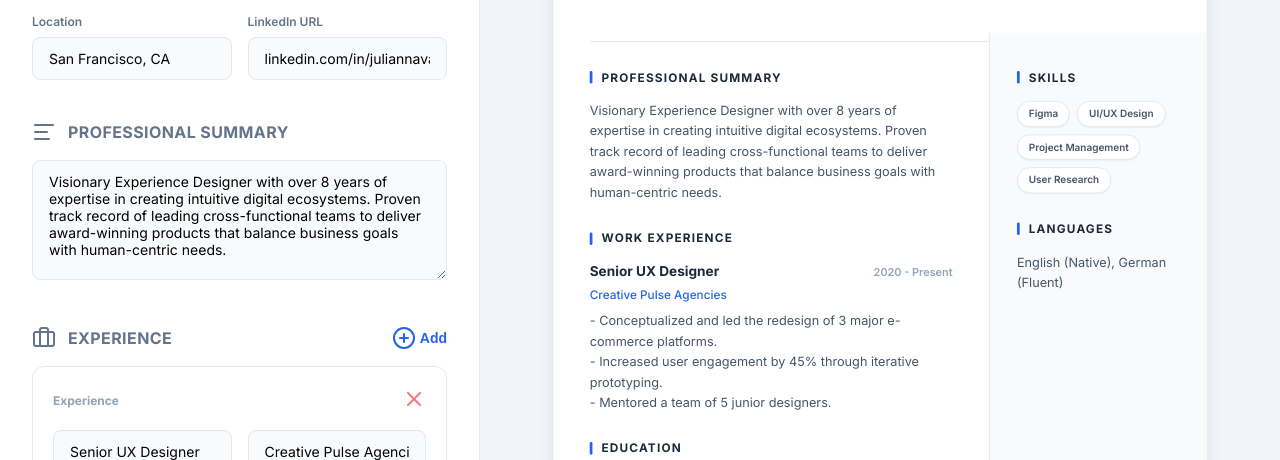
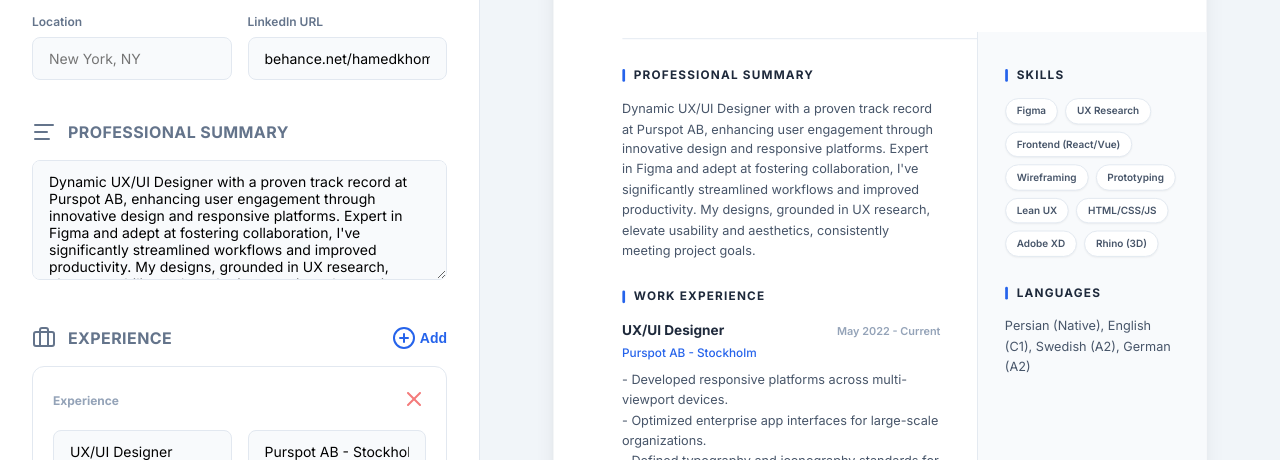
Before and after one commit to hamedkhomjani/CV_MASTER, a plain HTML site: page index.html in a window 1280 px wide. Shown: the part 340-800 px from the top of the page. Drawn offline with nearby package versions, Linux system fonts and the light colour scheme.

Commit message:
Personalize CV data, fix multi-page PDF layout and print margins

```diff
--- a/index.html
+++ b/index.html
@@ -217,6 +217,9 @@
                                 <p>Generated by <b>ArchiCV</b> • Design and developed by Hamed Khomjani</p>
                             </div>
                         </div>
+
+                        <!-- Page Break Indicator (Hidden in PDF) -->
+                        <div class="page-break-indicator" data-html2canvas-ignore>PAGE BREAK (A4)</div>
                     </div>
                 </div>
             </section>
--- a/script.js
+++ b/script.js
@@ -314,11 +314,12 @@ document.addEventListener('DOMContentLoaded', () => {
         const fileName = (fullNameInput.value || 'Resume').replace(/\s+/g, '_') + '.pdf';
 
         const opt = {
-            margin: 0,
+            margin: [15, 0, 15, 0], // Top, Left, Bottom, Right
             filename: fileName,
             image: { type: 'jpeg', quality: 0.98 },
             html2canvas: { scale: 2, useCORS: true },
-            jsPDF: { unit: 'mm', format: 'a4', orientation: 'portrait' }
+            jsPDF: { unit: 'mm', format: 'a4', orientation: 'portrait' },
+            pagebreak: { mode: 'css' }
         };
 
         // Briefly remove transform for clean capture if needed,
@@ -357,32 +358,63 @@ document.addEventListener('DOMContentLoaded', () => {
 
     function addInitialData() {
         // Personal
-        fullNameInput.value = "Julianna Vance";
-        jobTitleInput.value = "Lead Experience Designer";
-        emailInput.value = "julianna.vance@example.com";
-        phoneInput.value = "+1 (555) 000-1234";
-        locationInput.value = "San Francisco, CA";
-        linkedinInput.value = "linkedin.com/in/juliannavance";
-        summaryInput.value = "Visionary Experience Designer with over 8 years of expertise in creating intuitive digital ecosystems. Proven track record of leading cross-functional teams to deliver award-winning products that balance business goals with human-centric needs.";
-        languagesInput.value = "English (Native), German (Fluent)";
+        fullNameInput.value = "Hamed Khomjani";
+        jobTitleInput.value = "UX/UI Designer";
+        emailInput.value = "eng.h.khomjani@gmail.com";
+        phoneInput.value = "0762573273";
+        location.value = "Älvsjö, Stockholm"; // Simplified for layout
+        linkedinInput.value = "behance.net/hamedkhomjanidesign";
+        summaryInput.value = "Dynamic UX/UI Designer with a proven track record at Purspot AB, enhancing user engagement through innovative design and responsive platforms. Expert in Figma and adept at fostering collaboration, I've significantly streamlined workflows and improved productivity. My designs, grounded in UX research, elevate usability and aesthetics, consistently meeting project goals.";
+        languagesInput.value = "Persian (Native), English (C1), Swedish (A2), German (A2)";
 
-        // One Exp
-        createItem(expTemplate, experienceList);
-        const lastExp = experienceList.lastElementChild;
-        lastExp.querySelector('.exp-title').value = "Senior UX Designer";
-        lastExp.querySelector('.exp-company').value = "Creative Pulse Agencies";
-        lastExp.querySelector('.exp-dates').value = "2020 - Present";
-        lastExp.querySelector('.exp-desc').value = "- Conceptualized and led the redesign of 3 major e-commerce platforms.\n- Increased user engagement by 45% through iterative prototyping.\n- Mentored a team of 5 junior designers.";
+        // Experience
+        const expData = [
+            {
+                title: "UX/UI Designer",
+                company: "Purspot AB - Stockholm",
+                dates: "May 2022 - Current",
+                desc: "- Developed responsive platforms across multi-viewport devices.\n- Optimized enterprise app interfaces for large-scale organizations.\n- Defined typography and iconography standards for mobile/web.\n- Created UX deliverables: task analyses, storyboards, and use cases."
+            },
+            {
+                title: "UX/UI Designer",
+                company: "ILISH - Stockholm",
+                dates: "May 2020 - April 2022",
+                desc: "- Improved layouts to achieve usability and performance objectives.\n- Documented style guidelines for high-traffic mobile apps.\n- Collaborated with dev teams to ensure pixel-perfect implementation."
+            },
+            {
+                title: "UX Designer",
+                company: "Gapfilm - Tehran",
+                dates: "March 2018 - April 2020",
+                desc: "- Implemented Scrum methodology in software development cycles.\n- Generated UX research and user flow concepts for media apps.\n- Crafted icon sets and brand-aligned mobile interfaces."
+            }
+        ];
 
-        // One Edu
-        createItem(eduTemplate, educationList);
-        const lastEdu = educationList.lastElementChild;
-        lastEdu.querySelector('.edu-degree').value = "M.A. in Interaction Design";
-        lastEdu.querySelector('.edu-school').value = "Stanford University";
-        lastEdu.querySelector('.edu-dates').value = "2014 - 2016";
+        expData.forEach(exp => {
+            createItem(expTemplate, experienceList);
+            const last = experienceList.lastElementChild;
+            last.querySelector('.exp-title').value = exp.title;
+            last.querySelector('.exp-company').value = exp.company;
+            last.querySelector('.exp-dates').value = exp.dates;
+            last.querySelector('.exp-desc').value = exp.desc;
+        });
 
-        // Some Skills
-        ['Figma', 'UI/UX Design', 'Project Management', 'User Research'].forEach(s => {
+        // Education
+        const eduData = [
+            { degree: "AI in Design & Mobile UX", school: "ProApp Online", dates: "Dec 2024" },
+            { degree: "Diploma Frontend Developer", school: "Hyper Island Stockholm", dates: "2021" },
+            { degree: "B.S. Chemical Engineering", school: "Azad University", dates: "2014" }
+        ];
+
+        eduData.forEach(edu => {
+            createItem(eduTemplate, educationList);
+            const last = educationList.lastElementChild;
+            last.querySelector('.edu-degree').value = edu.degree;
+            last.querySelector('.edu-school').value = edu.school;
+            last.querySelector('.edu-dates').value = edu.dates;
+        });
+
+        // Skills
+        ['Figma', 'UX Research', 'Frontend (React/Vue)', 'Wireframing', 'Prototyping', 'Lean UX', 'HTML/CSS/JS', 'Adobe XD', 'Rhino (3D)'].forEach(s => {
             createItem(skillTemplate, skillsList);
             skillsList.lastElementChild.querySelector('.skill-name').value = s;
         });
--- a/style.css
+++ b/style.css
@@ -352,7 +352,7 @@ textarea:focus {
 
 .preview-container {
     width: 100%;
-    height: 100%;
+    height: auto;
     display: flex;
     justify-content: center;
     padding-bottom: 5rem;
@@ -363,14 +363,33 @@ textarea:focus {
     width: 210mm;
     min-height: 297mm;
     background: white;
-    padding: 40px;
+    padding: 10mm 20mm;
+    /* Reduced top/bottom padding as PDF margin will handle it */
     box-shadow: 0 20px 25px -5px rgb(0 0 0 / 0.1), 0 8px 10px -6px rgb(0 0 0 / 0.1);
     display: flex;
     flex-direction: column;
     color: #334155;
     font-family: 'Inter', sans-serif;
     transform-origin: top center;
-    overflow: hidden;
+    overflow: visible;
+    position: relative;
+}
+
+/* Page Break Indicator for Preview */
+.page-break-indicator {
+    position: absolute;
+    top: 297mm;
+    left: 0;
+    right: 0;
+    border-top: 2px dashed var(--primary);
+    opacity: 0.3;
+    font-size: 10px;
+    font-weight: 800;
+    color: var(--primary);
+    text-align: center;
+    padding-top: 4px;
+    pointer-events: none;
+    z-index: 100;
 }
 
 /* Live scaling logic would be handled by JS or media queries if needed */
@@ -461,9 +480,8 @@ textarea:focus {
 
 .cv-col-side {
     background-color: #f8fafc;
-    margin: -40px;
-    margin-left: 0;
-    padding: 40px 30px;
+    margin: -10mm -20mm -10mm 0;
+    padding: 10mm 30px;
     border-left: 1px solid var(--border);
 }
 
@@ -501,6 +519,8 @@ textarea:focus {
 /* Experience & Education Items in Preview */
 .preview-item {
     margin-bottom: 20px;
+    break-inside: avoid;
+    page-break-inside: avoid;
 }
 
 .preview-item-top {
@@ -612,4 +632,8 @@ textarea:focus {
         width: 100%;
         transform: none !important;
     }
+
+    .cv-document::after {
+        display: none !important;
+    }
 }
```
